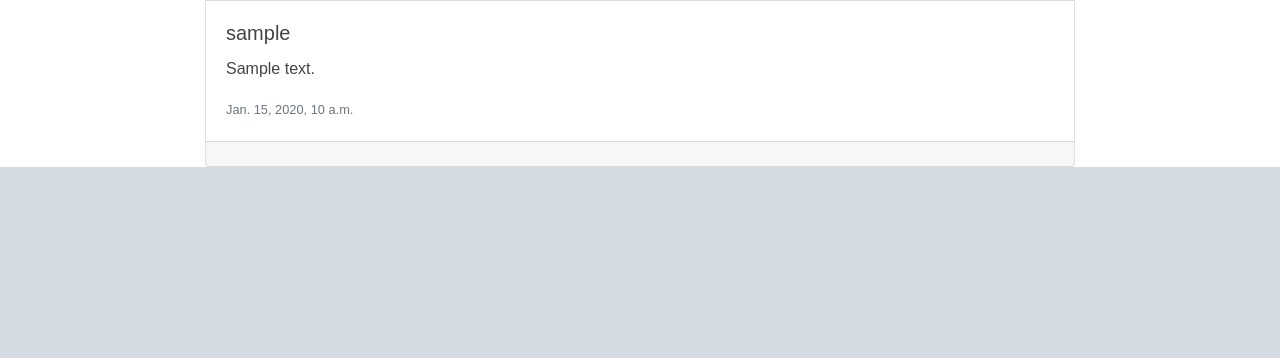
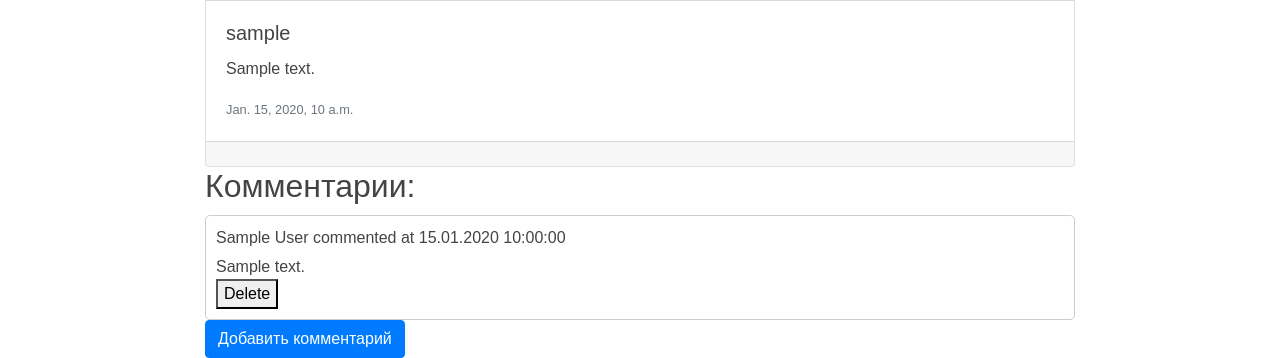
Before and after one commit to violettalivada/exam_9, a Django app: page /image/1/ in a window 1280 px wide. Shown: the part 711-1069 px from the top of the page. Before the commit the page ends 878 px from the top, so only its background shows below. Run offline with Django 3.2, Linux system fonts and the light colour scheme; tables that the repository leaves empty hold one stand-in row (values such as "Sample post"); grey boxes marked "Sample" are stand-in pictures; some libraries are stand-ins or nearby versions.

Commit message:
Комментарии выводятся в api, но не выводятся не добавляются и не удаляются на страничке

```diff
--- a/source/api/urls.py
+++ b/source/api/urls.py
@@ -1,13 +1,15 @@
 from django.urls import path, include
 from rest_framework.routers import DefaultRouter
 
-from api.views import ImageViewSet
+from api.views import ImageViewSet, CommentViewSet
 
 app_name = 'api'
 
 router = DefaultRouter()
 router.register('image', ImageViewSet)
+router.register(r'comments', CommentViewSet)
 
 urlpatterns = [
     path('', include(router.urls)),
+    path('api-auth/', include('rest_framework.urls', namespace='rest_framework')),
 ]
--- a/source/webapp/models.py
+++ b/source/webapp/models.py
@@ -15,3 +15,27 @@ class Image(models.Model):
     class Meta:
         verbose_name = 'Фотография'
         verbose_name_plural = 'Фотографии'
+
+
+class FavoriteImage(models.Model):
+    user = models.ForeignKey(get_user_model(), on_delete=models.CASCADE,
+                             related_name='favorite_image', verbose_name='Пользователь')
+    image = models.ForeignKey('webapp.Image', on_delete=models.CASCADE,
+                              related_name='favorites', verbose_name='Фотография')
+
+    def __str__(self):
+        return f'{self.user.username} - {self.image.description}'
+
+    class Meta:
+        verbose_name = 'Избранное'
+
+
+class ImageComment(models.Model):
+    text = models.TextField(null=False, blank=False, max_length=400, verbose_name='Текст')
+    image = models.ForeignKey('webapp.Image', null=False, blank=False,
+                              on_delete=models.CASCADE, verbose_name='Фотография', related_name='comments')
+    author = models.CharField(null=False, blank=False, max_length=50, verbose_name='Автор')
+    created_at = models.DateTimeField(auto_now_add=True, verbose_name='Время создания')
+
+    def __str__(self):
+        return self.text[:20]
--- a/source/webapp/static/css/style.css
+++ b/source/webapp/static/css/style.css
@@ -175,3 +175,28 @@ input[type='submit']:hover {
 .hidden {
     display: none;
 }
+
+.comment-list {
+    margin-top: 10px;
+    margin-bottom: 10px;
+    margin-left: 10px;
+}
+
+.comment {
+    border: solid 1px #cccccc;
+    border-radius: 5px;
+    padding: 10px;
+    margin-top: 10px;
+}
+
+.comment p {
+    margin: 0 0 5px;
+}
+
+.comment-links {
+    text-align: right;
+}
+
+.comment .comment-links {
+    margin: 5px 0 0;
+}
--- a/source/webapp/static/js/main.js
+++ b/source/webapp/static/js/main.js
@@ -0,0 +1,54 @@
+
+function jqueryParseData (response, status) {
+    location.reload(true)
+
+    console.log(response);
+    console.log(status);
+}
+
+function jqueryAjaxError(response, status) {
+    console.log(response);
+    console.log(status);
+    console.log('error');
+}
+
+function getCookie(name) {
+    let cookieValue = null;
+    if (document.cookie && document.cookie !== '') {
+        let cookies = document.cookie.split(';');
+        for (let i = 0; i < cookies.length; i++) {
+            let cookie = cookies[i].trim();
+            if (cookie.substring(0, name.length + 1) === (name + '=')) {
+                cookieValue = decodeURIComponent(cookie.substring(name.length + 1));
+                break;
+            }
+        }
+    }
+    return cookieValue;
+}
+let csrftoken = getCookie('csrftoken');
+
+function createTasksLoadIndex(text, author, image_id) {
+    $.ajax({
+        url: 'http://localhost:8000/api/comments/',
+        method: 'POST',
+        contentType: 'application/json',
+        headers: {'X-CSRFToken': csrftoken},
+        data: JSON.stringify({text: text, author: author, image: image_id}),
+        dataType: 'json',
+        success: jqueryParseData,
+        error: jqueryAjaxError
+    })
+}
+
+function deleteTasksLoadIndex(comment_id) {
+    $.ajax({
+        url: 'http://localhost:8000/api/comments/' + comment_id,
+        method: 'DELETE',
+        contentType: 'application/json',
+        headers: {'X-CSRFToken': csrftoken},
+        dataType: 'json',
+        success: jqueryParseData,
+        error: jqueryAjaxError
+    })
+}
--- a/source/webapp/templates/base.html
+++ b/source/webapp/templates/base.html
@@ -7,8 +7,7 @@
           content="width=device-width, user-scalable=no, initial-scale=1.0, maximum-scale=1.0, minimum-scale=1.0">
     <meta http-equiv="X-UA-Compatible" content="ie=edge">
     <title>{% block title %}{% endblock %}</title>
-    <link rel="stylesheet" href="https://stackpath.bootstrapcdn.com/bootstrap/4.1.3/css/bootstrap.min.css" integrity="sha384-MCw98/SFnGE8fJT3GXwEOngsV7Zt27NXFoaoApmYm81iuXoPkFOJwJ8ERdknLPMO" crossorigin="anonymous">
-    <script src="https://stackpath.bootstrapcdn.com/bootstrap/4.1.3/js/bootstrap.min.js" integrity="sha384-ChfqqxuZUCnJSK3+MXmPNIyE6ZbWh2IMqE241rYiqJxyMiZ6OW/JmZQ5stwEULTy" crossorigin="anonymous"></script>
+     <link rel="stylesheet" href="https://stackpath.bootstrapcdn.com/bootstrap/4.3.1/css/bootstrap.min.css" integrity="sha384-ggOyR0iXCbMQv3Xipma34MD+dH/1fQ784/j6cY/iJTQUOhcWr7x9JvoRxT2MZw1T" crossorigin="anonymous">
     <link rel="stylesheet" href="{% static 'css/style.css' %}">
     {% block styles %}{% endblock %}
 </head>
@@ -41,6 +40,8 @@
     <div class="container">
         {% block content %}{% endblock %}
     </div>
-
+<script src="{% static 'js/main.js' %}"></script>
+<script src="https://cdnjs.cloudflare.com/ajax/libs/popper.js/1.14.7/umd/popper.min.js" integrity="sha384-UO2eT0CpHqdSJQ6hJty5KVphtPhzWj9WO1clHTMGa3JDZwrnQq4sF86dIHNDz0W1" crossorigin="anonymous"></script>
+<script src="https://stackpath.bootstrapcdn.com/bootstrap/4.3.1/js/bootstrap.min.js" integrity="sha384-JjSmVgyd0p3pXB1rRibZUAYoIIy6OrQ6VrjIEaFf/nJGzIxFDsf4x0xIM+B07jRM" crossorigin="anonymous"></script>
 </body>
 </html>
--- a/source/webapp/templates/images/detail.html
+++ b/source/webapp/templates/images/detail.html
@@ -28,4 +28,38 @@
             </div>
         </div>
     </div>
+    <h2>Комментарии:</h2>
+    {% for comment in comments %}
+        <div class="comment">
+            <p>{{ comment.author }} commented at {{ comment.created_at|date:'d.m.Y H:i:s' }}</p>
+            <div class="pre">{{ comment.text }}</div>
+            <button id="{{ comment.id }}" onclick="deleteTasksLoadIndex(this.id)">Delete</button>
+        </div>
+    {% empty %}
+        <p>Нет комментариев</p>
+    {% endfor %}
+    <button type="button" class="btn btn-primary" data-toggle="modal" data-target="#exampleModal">Добавить комментарий</button>
+
+<!-- Modal -->
+    <div class="modal fade" id="exampleModal" tabindex="-1" role="dialog" aria-labelledby="exampleModalLabel" aria-hidden="true">
+        <div class="modal-dialog" role="document">
+            <div class="modal-content">
+                <div class="modal-header">
+                    <h5 class="modal-title" id="exampleModalLabel">Создание комментария</h5>
+                    <button type="button" class="close" data-dismiss="modal" aria-label="Close">
+                        <span aria-hidden="true">&times;</span>
+                    </button>
+                </div>
+                <div class="modal-body">
+                    <form>
+                        <div class="form-group">
+                            <label for="text">Текст</label>
+                            <textarea class="form-control" id="text" rows="3"></textarea>
+                        </div>
+                    </form>
+                </div>
+                <div class="modal-footer">
+                    <button type="button" class="btn btn-secondary" data-dismiss="modal">Close</button>
+                    <button id="create" type="button" class="btn btn-primary" onclick="createTasksLoadIndex($('#text').val(), `{{ user }}`, `{{ image.id }}`)" >Сохранить</button>
+                </div>
 {% endblock %}
--- a/source/webapp/views.py
+++ b/source/webapp/views.py
@@ -1,4 +1,5 @@
 from django.contrib.auth.mixins import PermissionRequiredMixin, UserPassesTestMixin
+from django.core.paginator import Paginator
 from django.shortcuts import render
 from django.urls import reverse, reverse_lazy
 from django.views.generic import ListView, DetailView, CreateView, UpdateView, DeleteView
@@ -18,6 +19,22 @@ class ImageDetailView(DetailView):
     template_name = 'images/detail.html'
     pk_url_kwarg = 'pk'
     model = Image
+
+    def get_context_data(self, **kwargs):
+        context = super().get_context_data(**kwargs)
+        comments = context['image'].comments.order_by('-created_at')
+        self.paginate_comments_to_context(comments, context)
+        context['user'] = self.request.user
+        return context
+
+    def paginate_comments_to_context(self, comments, context):
+        paginator = Paginator(comments, 10, 0)
+        page_number = self.request.GET.get('page', 1)
+        page = paginator.get_page(page_number)
+        context['paginator'] = paginator
+        context['page_obj'] = page
+        context['comments'] = page.object_list
+        context['is_paginated'] = page.has_other_pages()
 
 
 class ImageCreateView(CustomMixin, CreateView):
```
Also changed, not shown: source/api/serializers.py (+7 -1 lines), source/api/views.py (+14 -3 lines), source/webapp/templates/comments/create.html (added, +11 -0 lines), source/webapp/migrations/0004_favoriteimage.py (added), source/webapp/migrations/0005_imagecomment.py (added).
